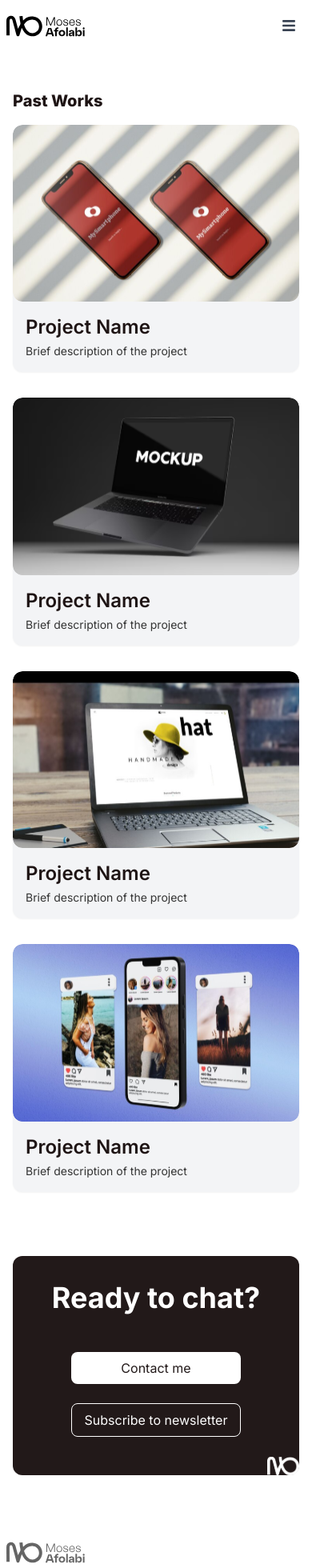
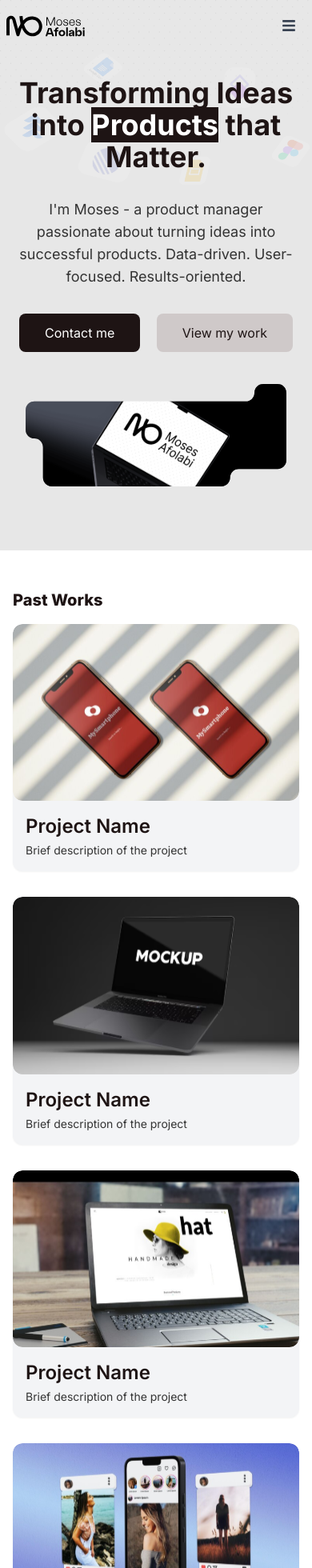
Before and after one commit to victorvictoria-maker/afolabi-moses-portfolio, a Next.js app: page / in a window 390 px wide. Shown: the top 1960 px of the page at 80% size. Built offline with nearby package versions, Linux system fonts and the light colour scheme.

Commit message:
Worked on the hero section and made the footer responsive according to the design

```diff
--- a/src/app/page.tsx
+++ b/src/app/page.tsx
@@ -5,7 +5,7 @@ import Link from "next/link";
 export default function Home() {
   return (
     <>
-      {/* <Herosection /> */}
+      <Herosection />
       <section className='bg-white py-12'>
         <div className=' mx-auto px-4 sm:px-6 lg:px-20'>
           <div className='flex justify-between items-center mb-4  md:mb-8'>
--- a/src/components/footer.tsx
+++ b/src/components/footer.tsx
@@ -3,10 +3,10 @@ import Link from "next/link";
 
 const Footer = () => {
   return (
-    <footer className='bg-white '>
-      <div className='max-w-7xl mx-auto px-2 sm:px-6 lg:px-20'>
-        <div className='flex justify-between h-16'>
-          <div className='flex-shrink-0 flex items-center'>
+    <footer className='bg-white pb-6 md:pb-0'>
+      <div className='mx-auto px-2 sm:px-6 lg:px-20'>
+        <div className='flex flex-col md:flex-row justify-between md:h-16'>
+          <div className='flex-shrink-0 flex justify-center mb-6 md:mb-0 md:justify-normal items-center'>
             <Link href='/'>
               <Image
                 className='h-8 w-auto'
@@ -17,7 +17,7 @@ const Footer = () => {
               />
             </Link>
           </div>
-          <div className='hidden sm:flex sm:items-center sm:space-x-4'>
+          <div className='flex flex-col justify-center items-center md:flex-row md:items-center md:space-x-4'>
             <Link
               href='/'
               className='text-gray-700 hover:text-gray-900 px-3 py-2 rounded-md text-sm font-medium'
--- a/src/components/hero-section.tsx
+++ b/src/components/hero-section.tsx
@@ -2,66 +2,68 @@ import Image from "next/image";
 
 const Herosection = () => {
   return (
-    <section className='relative bg-black text-white h-screen flex flex-col items-center justify-center -mt-16 -z-10'>
+    <section className='relative bg-[#E7E7E7]  flex flex-col items-center justify-center -mt-16 py-20 -z-10'>
       {/* Background Image */}
-      <div className='absolute inset-0 z-0'>
+      <div className='absolute inset-0 z-2'>
         <Image
-          src='/images/BG.png'
-          layout='fill'
-          objectFit='cover'
+          src='/images/heroDotDot.svg'
+          width={1400}
+          height={350}
+          // layout='fill'
+          // objectFit='cover'
+
+          alt='Background'
+        />
+      </div>
+      <div className='absolute inset-0 z-20 mt-16 md:mt-10'>
+        <Image
+          src='/images/Logos.png'
+          width={1400}
+          height={350}
+          // layout='fill'
+          // objectFit='cover'
+
           alt='Background'
         />
       </div>
 
       {/* Hero Text */}
-      <div className='relative z-10 text-center p-4'>
-        <h1 className='text-5xl font-bold relative'>
-          Hero Text
-          {/* Additional Background Images */}
-          {/* <div className='absolute -top-10 -left-10 transform -translate-x-1/2 -translate-y-1/2 z-0'>
-            <Image
-              src='/images/Group16.png'
-              width={200}
-              height={200}
-              alt='Effect 1'
-            />
-          </div> */}
-          {/* <div className='absolute -bottom-10 -right-10 transform translate-x-1/2 translate-y-1/2 z-0'>
-            <Image
-              src='/images/Ellipse33.png'
-              width={200}
-              height={200}
-              alt='Effect 2'
-            />
-          </div> */}
-          {/* <div className='absolute top-10 right-20 transform translate-x-1/2 -translate-y-1/2 z-0'>
-            <Image
-              src='/path/to/background-effect-3.png'
-              width={150}
-              height={150}
-              alt='Effect 3'
-            />
-          </div>
-          <div className='absolute bottom-20 left-20 transform -translate-x-1/2 translate-y-1/2 z-0'>
-            <Image
-              src='/path/to/background-effect-4.png'
-              width={150}
-              height={150}
-              alt='Effect 4'
-            />
-          </div> */}
+      <div className='max-w-[920px] relative text-center p-4 z-50'>
+        <h1 className='text-4xl md:text-[72px] md:leading-[80px] font-bold relative text-[#1E1414] mb-8'>
+          Transforming Ideas into{" "}
+          <span className='text-white bg-[#1E1414]'>Products</span> that Matter.
         </h1>
+        <p className='text-[#333333] text-lg mb-8'>
+          I&apos;m <span>Moses</span> - a product manager passionate about
+          turning ideas into successful products. Data-driven. User-focused.
+          Results-oriented.
+        </p>
+        <div className=' flex justify-between md:justify-center md:space-x-10 px-2'>
+          <button className='bg-[#1E1414] text-white py-3 px-8 rounded-lg'>
+            Contact me
+          </button>
+          <button className='bg-[#CFC9C9] text-[#1E1414]  py-3 px-8 rounded-lg '>
+            View my work
+          </button>
+        </div>
       </div>
 
       {/* Image below Hero Text */}
-      {/* <div className='relative z-10 mt-8'>
+      <div
+        className='relative px-8 lg:px-20 mt-6'
+        style={{ maxWidth: "100%" }}
+        // style={{ width: "100%", height: "100%", position: "relative" }}
+      >
         <Image
-          src='/images/Logos.png'
-          width={400}
+          src='/images/maskGroup.svg'
+          width={1100}
           height={400}
+          sizes='(max-width: 1100px) 100vw, 33vw'
+          //  layout='fill'
+          // objectFit='contain'
           alt='Image Below Text'
         />
-      </div> */}
+      </div>
     </section>
   );
 };
--- a/src/components/navbar.tsx
+++ b/src/components/navbar.tsx
@@ -13,7 +13,7 @@ const Navbar = () => {
   };
 
   return (
-    <nav className='bg-white'>
+    <nav className='bg-inherit'>
       <div className=' mx-auto px-2 sm:px-6 lg:px-20'>
         <div className='flex justify-between h-16'>
           <div className='flex-shrink-0 flex items-center'>
```
Also changed, not shown: public/images/heroDotDot.svg (added), public/images/maskGroup.svg (added).
